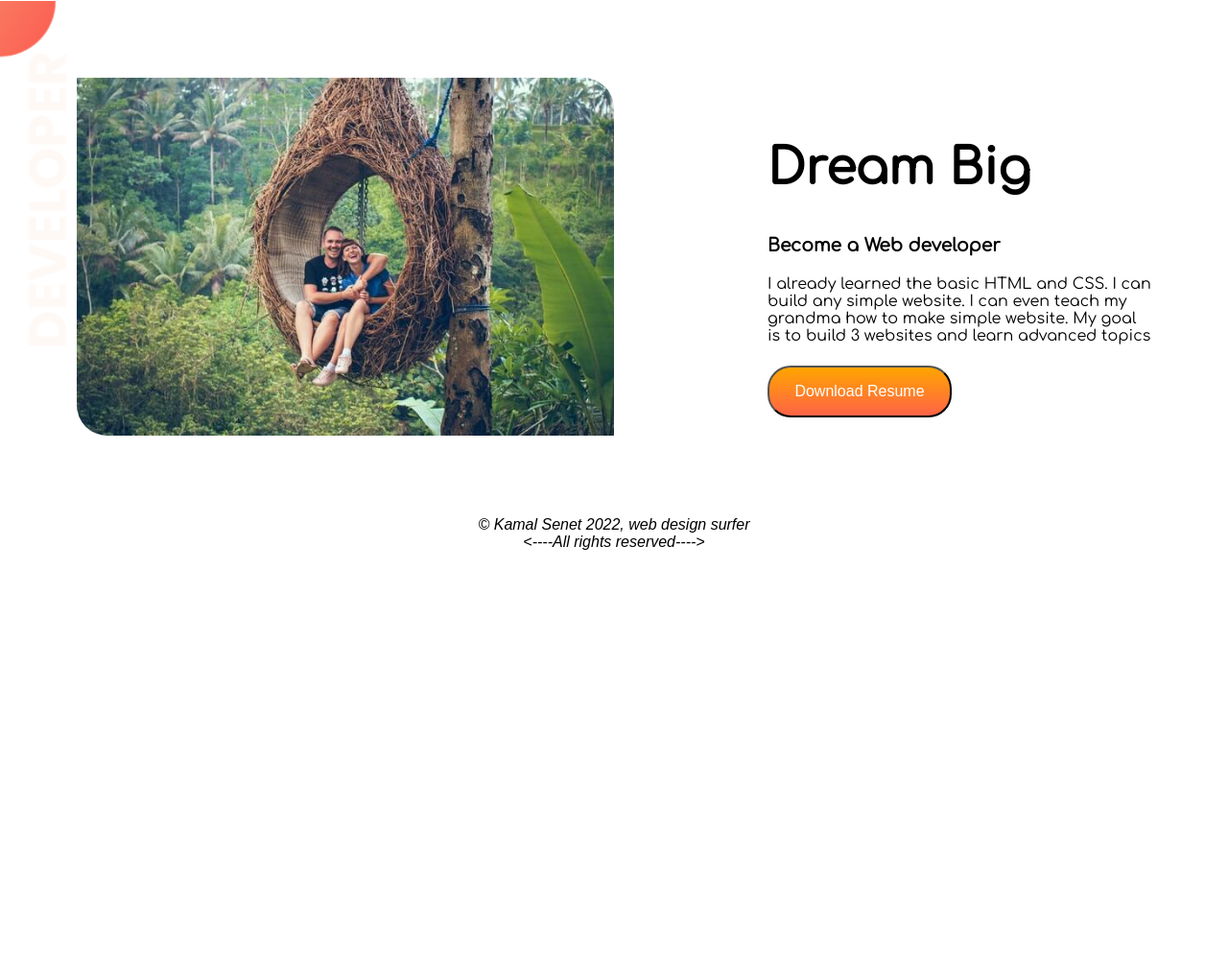
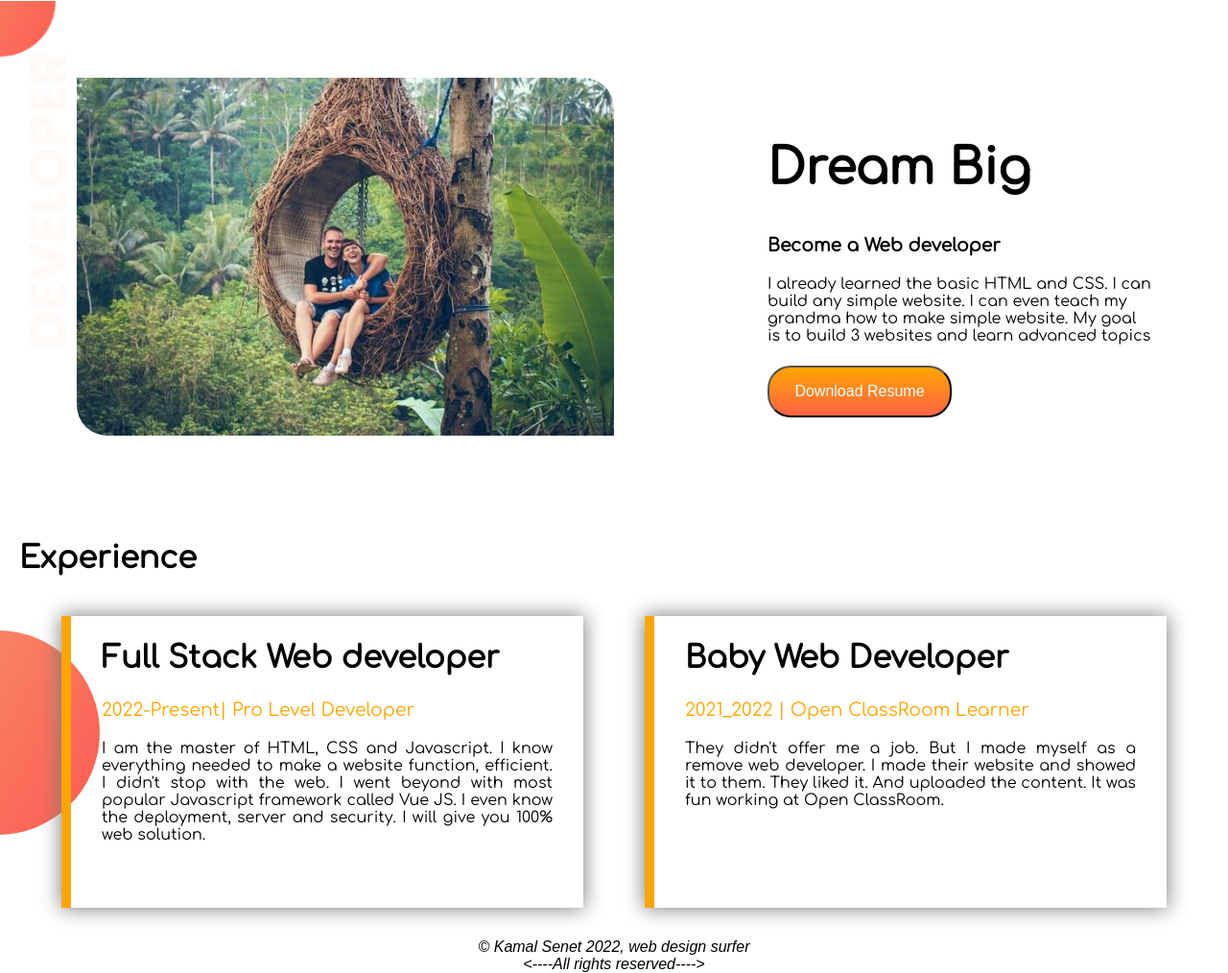
Before and after one commit to dearestmasud/milestone-1-module-4, a plain HTML site: page index.html in a window 1280 px wide. Shown: the part 700-1714 px from the top of the page at 96% size. Before the commit the page ends 1274 px from the top, so only its background shows below. Drawn offline with Linux system fonts and the light colour scheme.

Commit message:
third commit

```diff
--- a/css/style.css
+++ b/css/style.css
@@ -43,9 +43,42 @@ body{
 }
 
 /* css of third section of page  */
+.experience-section{
+    display: block;
+    justify-content:center;
+background-image: url(/images/exp-bg.png);
+background-repeat: no-repeat;
+background-position-y: center;
+}
 
+.expr-internal-div{
+    display: flex;
+    justify-content: space-evenly;
+    align-items: center;
+    padding: 1em;
+    margin: 1rem;
+}
+.experience-div{
+    text-align: justify;
+    margin: 0 2em;
+    padding:  0 2em;
+    height: 19rem;
+    width: 30em;
+    box-shadow:0px 0px 20px 1px grey ;
+    border-left: 10px solid orange;
+}
+.experience-div h1{
+    font-size: 2rem;
+    font-weight: bold;
+}
+.experience-div h3{
+    color:orange ;
+    font-weight:400;
+}
+.experience-div h4{
+   font-weight: 100;
 
-
+}
 /* footer css */
 .footer{
     text-align: center;
--- a/index.html
+++ b/index.html
@@ -48,7 +48,22 @@
     </section>
 
 
-    <section>
+    <section class="experience-section">
+        <div>
+            <h1 style="margin-left: 20px;font-size:xx-large;">Experience</h1>
+        </div>
+        <div class="expr-internal-div">
+            <div class="experience-div">
+                <h1>Full Stack Web developer</h1>
+                <h3>2022-Present| Pro Level Developer</h3>
+                <h4>I am the master of HTML, CSS and Javascript. I know everything needed to make a website function, efficient. I didn't stop with the web. I went beyond with most popular Javascript framework called Vue JS. I even know the deployment, server and security. I will give you 100% web solution.</h4>
+            </div>
+            <div class="experience-div">
+                <h1>Baby Web Developer</h1>
+                <h3>2021_2022 | Open ClassRoom Learner</h3>
+                <h4>They didn't offer me a job. But I made myself as a remove web developer. I made their website and showed it to them. They liked it. And uploaded the content. It was fun working at Open ClassRoom.</h4>
+            </div>
+        </div>
 
     </section>
 
```
